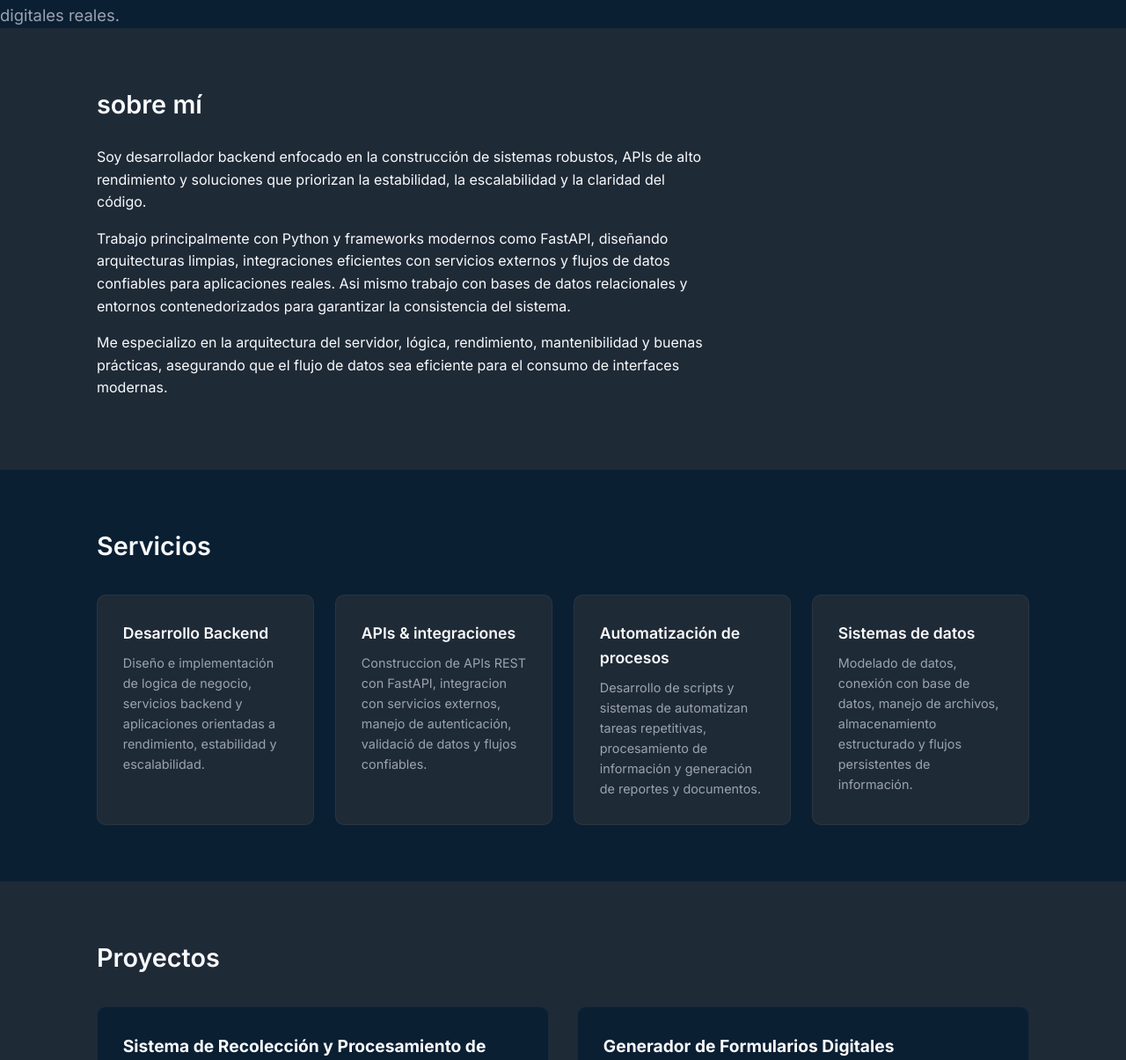
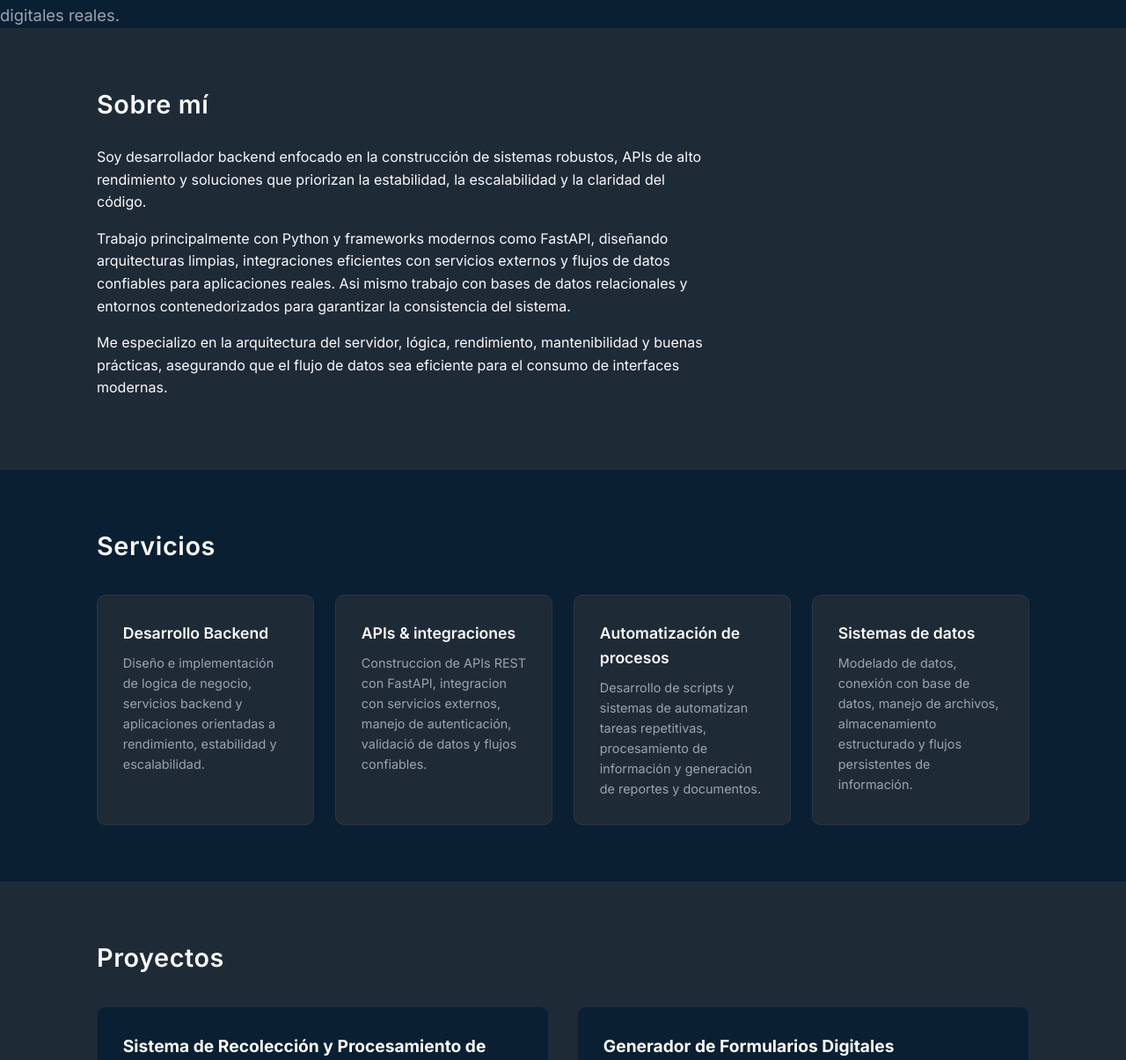
Before and after one commit to cdcarcamo/portafolio, a FastAPI app: page / in a window 1280 px wide. Shown: the part 379-1584 px from the top of the page at 88% size. Run offline with FastAPI, Linux system fonts and the light colour scheme.

Commit message:
Se agraga cambio a todas las etiquetas h3 del documento para igual espaciamiento

```diff
--- a/app/static/css/styles.css
+++ b/app/static/css/styles.css
@@ -144,6 +144,7 @@ section {
     font-size: 1.8rem;
     font-weight: 600;
     margin-bottom: 1.5rem;
+    letter-spacing: 0.02em;
 }
 
 .about-text {
@@ -178,6 +179,7 @@ about.text {
     font-size: 1.8rem;
     font-weight: 600;
     margin-bottom: 2rem;
+    letter-spacing: 0.02em;
 }
 
 .services-grid {
@@ -223,6 +225,7 @@ about.text {
     font-size: 1.8rem;
     font-weight: 600;
     margin-bottom: 2rem;
+    letter-spacing: 0.02em;
 }
 
 .projects-grid {
@@ -280,6 +283,7 @@ about.text {
     font-size: 1.8rem;
     font-weight: 600;
     margin-bottom: 2rem;
+    letter-spacing: 0.02em;
 }
 
 .stack-grid {
@@ -329,6 +333,7 @@ about.text {
     font-size: 1.8rem;
     font-weight: 600;
     margin-bottom: 1.5rem;
+    letter-spacing: 0.02em;
 }
 
 .contact-text {
--- a/app/templates/index.html
+++ b/app/templates/index.html
@@ -13,7 +13,7 @@
 
 <section class="about">
     <div class="container">
-        <h3>sobre mí</h3>
+        <h3>Sobre mí</h3>
 
         <p class="about-text">
             Soy desarrollador backend enfocado en la construcción de sistemas
```
